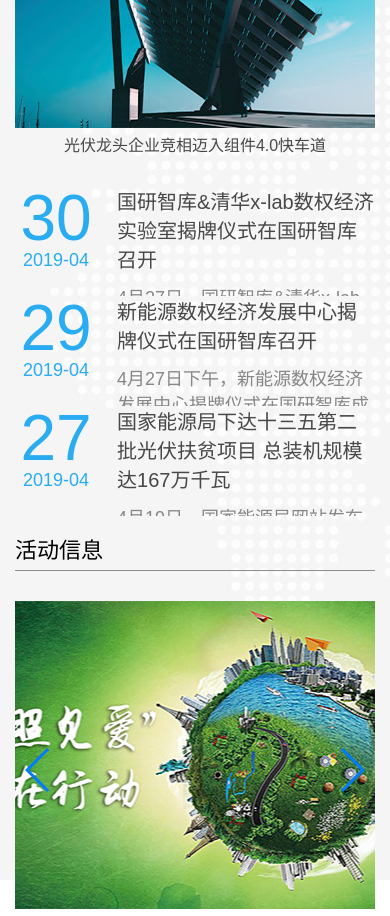
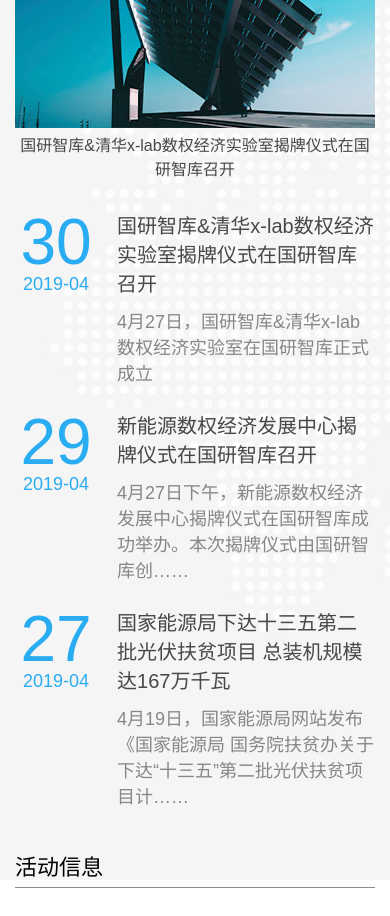
Before and after one commit to dbpoo/pj-power, a Vue app: page / in a window 390 px wide. Shown: the part 5880-6796 px from the top of the page. Built offline with nearby package versions, Linux system fonts and the light colour scheme.

Commit message:
首页详细页修改

```diff
--- a/src/views/Detail.vue
+++ b/src/views/Detail.vue
@@ -1,7 +1,7 @@
 <template>
   <div class="detail">
     <div class="banner">
-      <h2>新能源资产上链、发行、清结算系<br>统解决方案提供商</h2>
+      <h2>新能源资产上链、发行、清结算<br>系统解决方案提供商</h2>
     </div>
     <div class="news">
       <div class="news-nav">
@@ -162,6 +162,12 @@ export default {
       }
       .news-con {
         padding: 0 15px;
+        p {
+          text-indent: 0;
+          img {
+            width: 100%;
+          }
+        }
       }
     }
   }
--- a/src/views/Home.vue
+++ b/src/views/Home.vue
@@ -65,7 +65,7 @@
                 </a>
               </li>
               <li>
-                <a href="javascript:;" @click="toDetail(newList[0])">光伏龙头企业竞相迈入组件4.0快车道</a>
+                <a href="javascript:;" @click="toDetail(newList[0])">国研智库&清华x-lab数权经济实验室揭牌仪式在国研智库召开</a>
               </li>
             </ul>
           </div>
@@ -769,6 +769,7 @@ export default {
           .newsc-list {
             width: 100%;
             .item {
+              height: auto;
               dl {
                 width: 200px;
                 padding-right: 20px;
--- a/vue.config.js
+++ b/vue.config.js
@@ -1,5 +1,6 @@
 module.exports = {
   publicPath: "./",
   assetsDir: "assets",
-  filenameHashing: false
+  filenameHashing: false,
+  productionSourceMap: false
 };
```
